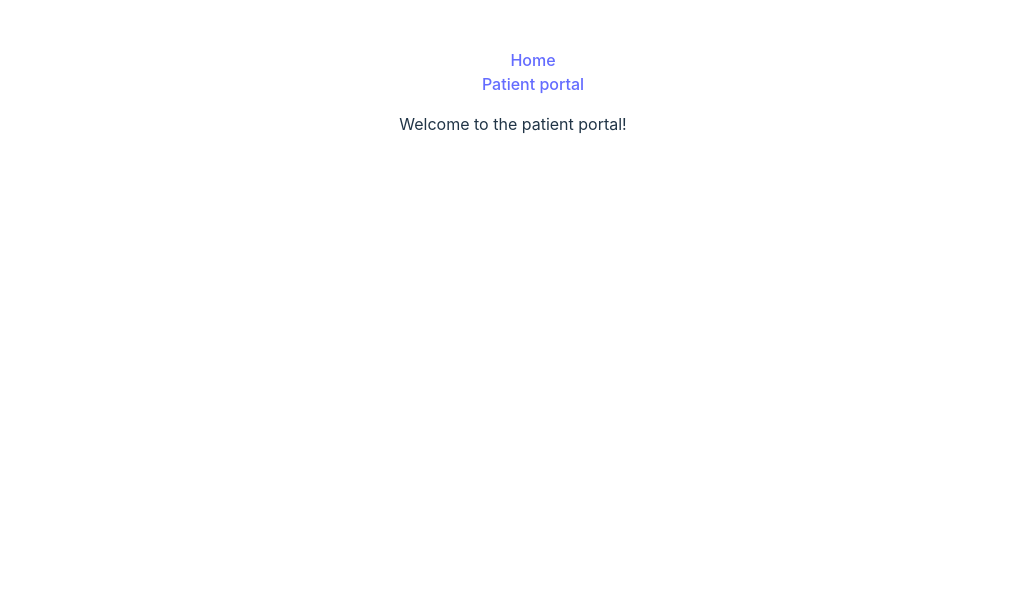
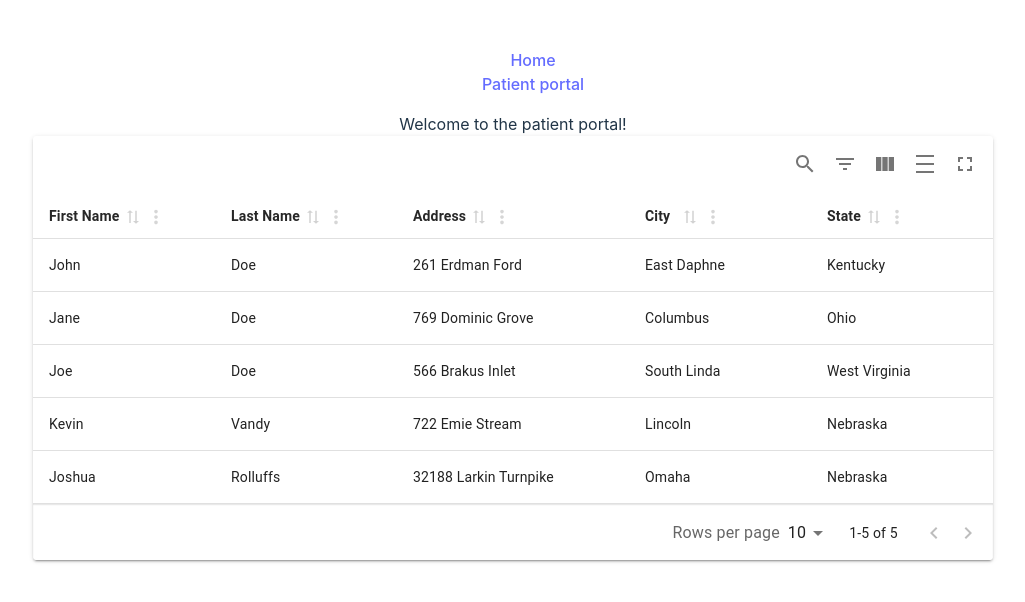
Before and after one commit to AntonBobylev/react-portals, a React (Vite) app in the folder application/: page /patient_portal in a window 1280 px wide. Shown: the top 602 px of the page, without its empty margins (127-1152 px from the left). Built offline with nearby package versions, Linux system fonts and the light colour scheme.

Commit message:
patient portal grid added

```diff
--- a/application/src/references/patient_portal/PatientPortal.tsx
+++ b/application/src/references/patient_portal/PatientPortal.tsx
@@ -1,7 +1,10 @@
+import PatientPortalGrid from "./PatientPortalGrid.tsx";
+
 export default function PatientPortal() {
     return (
         <>
             <div>Welcome to the patient portal!</div>
+            <PatientPortalGrid />
         </>
     )
 };
--- /dev/null
+++ b/application/src/references/patient_portal/PatientPortalGrid.tsx
@@ -0,0 +1,111 @@
+import { useMemo } from 'react';
+import {
+    MaterialReactTable,
+    useMaterialReactTable,
+    type MRT_ColumnDef,
+} from 'material-react-table';
+
+// TODO: This is an example, please implement it!
+
+//example data type
+type Person = {
+    name: {
+        firstName: string;
+        lastName: string;
+    };
+    address: string;
+    city: string;
+    state: string;
+};
+
+//nested data is ok, see accessorKeys in ColumnDef below
+const data: Person[] = [
+    {
+        name: {
+            firstName: 'John',
+            lastName: 'Doe',
+        },
+        address: '261 Erdman Ford',
+        city: 'East Daphne',
+        state: 'Kentucky',
+    },
+    {
+        name: {
+            firstName: 'Jane',
+            lastName: 'Doe',
+        },
+        address: '769 Dominic Grove',
+        city: 'Columbus',
+        state: 'Ohio',
+    },
+    {
+        name: {
+            firstName: 'Joe',
+            lastName: 'Doe',
+        },
+        address: '566 Brakus Inlet',
+        city: 'South Linda',
+        state: 'West Virginia',
+    },
+    {
+        name: {
+            firstName: 'Kevin',
+            lastName: 'Vandy',
+        },
+        address: '722 Emie Stream',
+        city: 'Lincoln',
+        state: 'Nebraska',
+    },
+    {
+        name: {
+            firstName: 'Joshua',
+            lastName: 'Rolluffs',
+        },
+        address: '32188 Larkin Turnpike',
+        city: 'Omaha',
+        state: 'Nebraska',
+    },
+];
+
+const PatientPortalGrid = () => {
+    //should be memoized or stable
+    const columns = useMemo<MRT_ColumnDef<Person>[]>(
+        () => [
+            {
+                accessorKey: 'name.firstName', //access nested data with dot notation
+                header: 'First Name',
+                size: 150,
+            },
+            {
+                accessorKey: 'name.lastName',
+                header: 'Last Name',
+                size: 150,
+            },
+            {
+                accessorKey: 'address', //normal accessorKey
+                header: 'Address',
+                size: 200,
+            },
+            {
+                accessorKey: 'city',
+                header: 'City',
+                size: 150,
+            },
+            {
+                accessorKey: 'state',
+                header: 'State',
+                size: 150,
+            },
+        ],
+        [],
+    );
+
+    const table = useMaterialReactTable({
+        columns,
+        data, //data must be memoized or stable (useState, useMemo, defined outside of this component, etc.)
+    });
+
+    return <MaterialReactTable table={table} />;
+};
+
+export default PatientPortalGrid;
```
